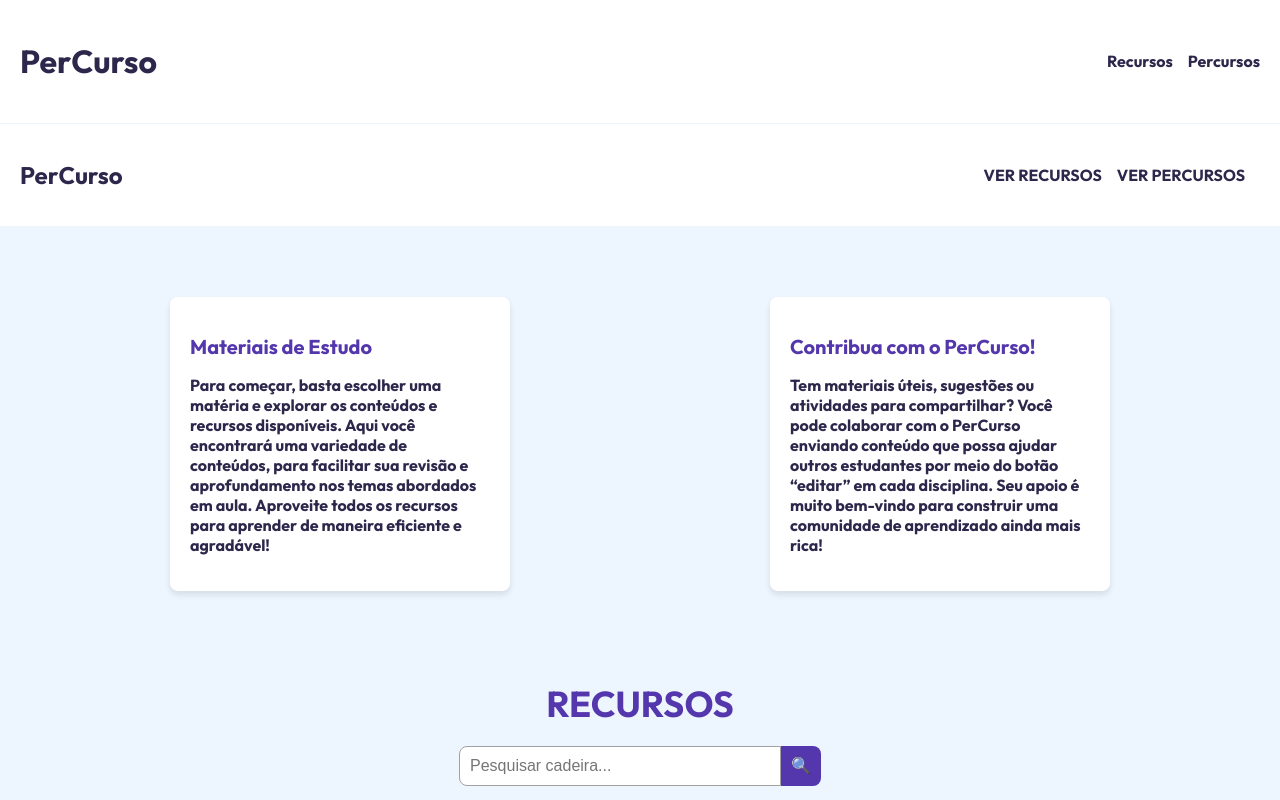
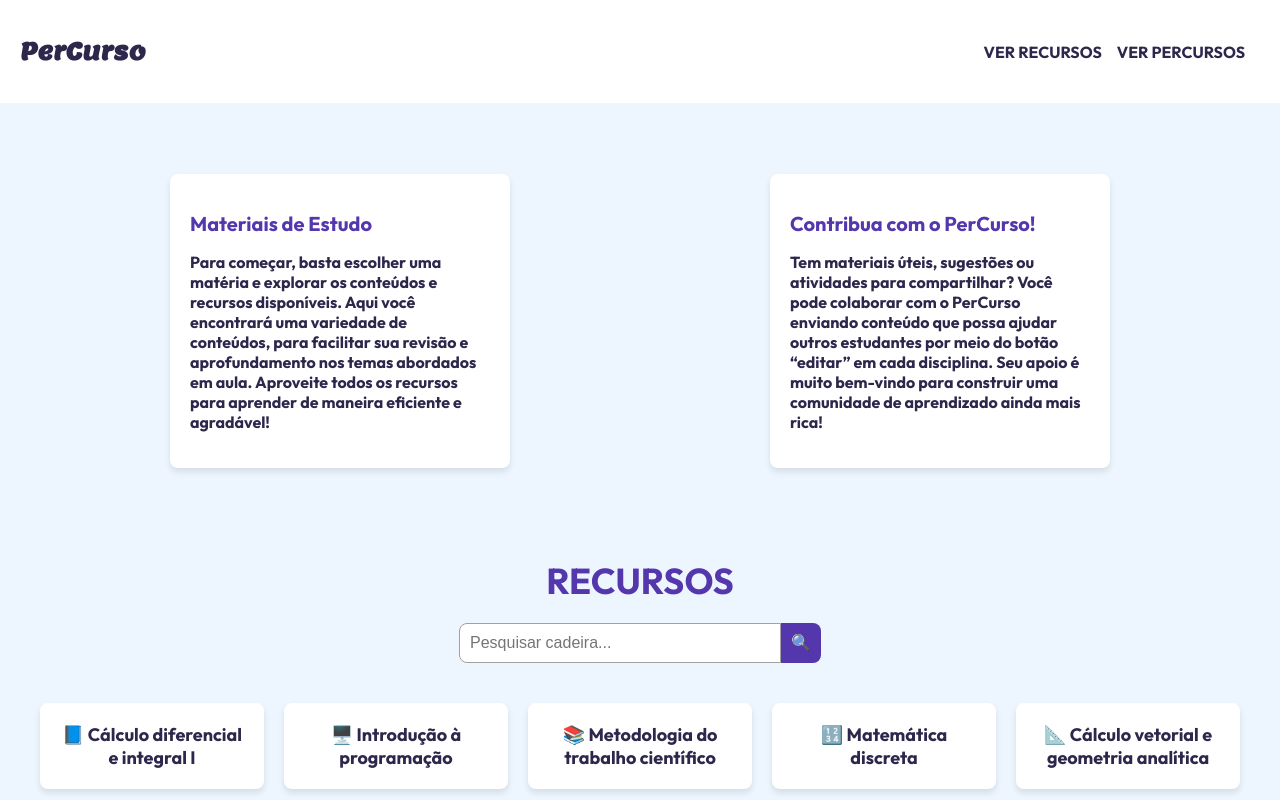
Before and after one commit to luigischmitt/PerCurso, a Next.js app: page /recursos in a window 1280 px wide. Shown: the top 800 px of the page. Built offline with nearby package versions, Linux system fonts and the light colour scheme.

Commit message:
fix: fixing duplicated header

```diff
--- a/src/app/layout.js
+++ b/src/app/layout.js
@@ -1,6 +1,8 @@
+// layout.js
 import localFont from "next/font/local";
 import "./globals.css";
 import Link from "next/link"; // Importa o Link do Next.js
+import styles from './page.module.css'; // Importa o CSS do page.js
 
 const geistSans = localFont({
   src: "./fonts/GeistVF.woff",
@@ -23,11 +25,13 @@ export default function RootLayout({ children }) {
   return (
     <html lang="en">
       <body className={`${geistSans.variable} ${geistMono.variable}`}>
-        <header style={{ padding: '20px', display: 'flex', justifyContent: 'space-between', alignItems: 'center', borderBottom: '1px solid #EDF6FF' }}>
-          <h1>PerCurso</h1>
-          <nav>
-            <Link href="/recursos" style={{ marginRight: '15px' }}>Recursos</Link>
-            <Link href="/percursos">Percursos</Link>
+        <header className={styles.header}>
+          <Link href="/" passHref>
+            <h1 style={{ fontFamily: 'Lemon, sans-serif', marginRight: '15px', cursor: 'pointer' }} className={styles.logo}>PerCurso</h1>
+          </Link>
+          <nav className={styles.nav}>
+            <Link href="/recursos">VER RECURSOS</Link>
+            <Link href="/percursos">VER PERCURSOS</Link>
           </nav>
         </header>
         <main>{children}</main>
--- a/src/app/recursos/page.js
+++ b/src/app/recursos/page.js
@@ -5,14 +5,6 @@ import Link from 'next/link';
 const PercursosPage = () => {
   return (
     <div>
-      <header className={styles.header}>
-        <h1 className={styles.logo}>PerCurso</h1>
-        <nav className={styles.nav}>
-          <Link href="/recursos">VER RECURSOS</Link>
-          <Link href="/percursos">VER PERCURSOS</Link>
-        </nav>
-      </header>
-
       <main className={styles.main}>
         <section className={styles.introSection}>
           <div className={styles.introText}>
```
Also changed, not shown: src/app/page.js (+0 -9 lines), src/app/percursos/page.js (+0 -8 lines).
